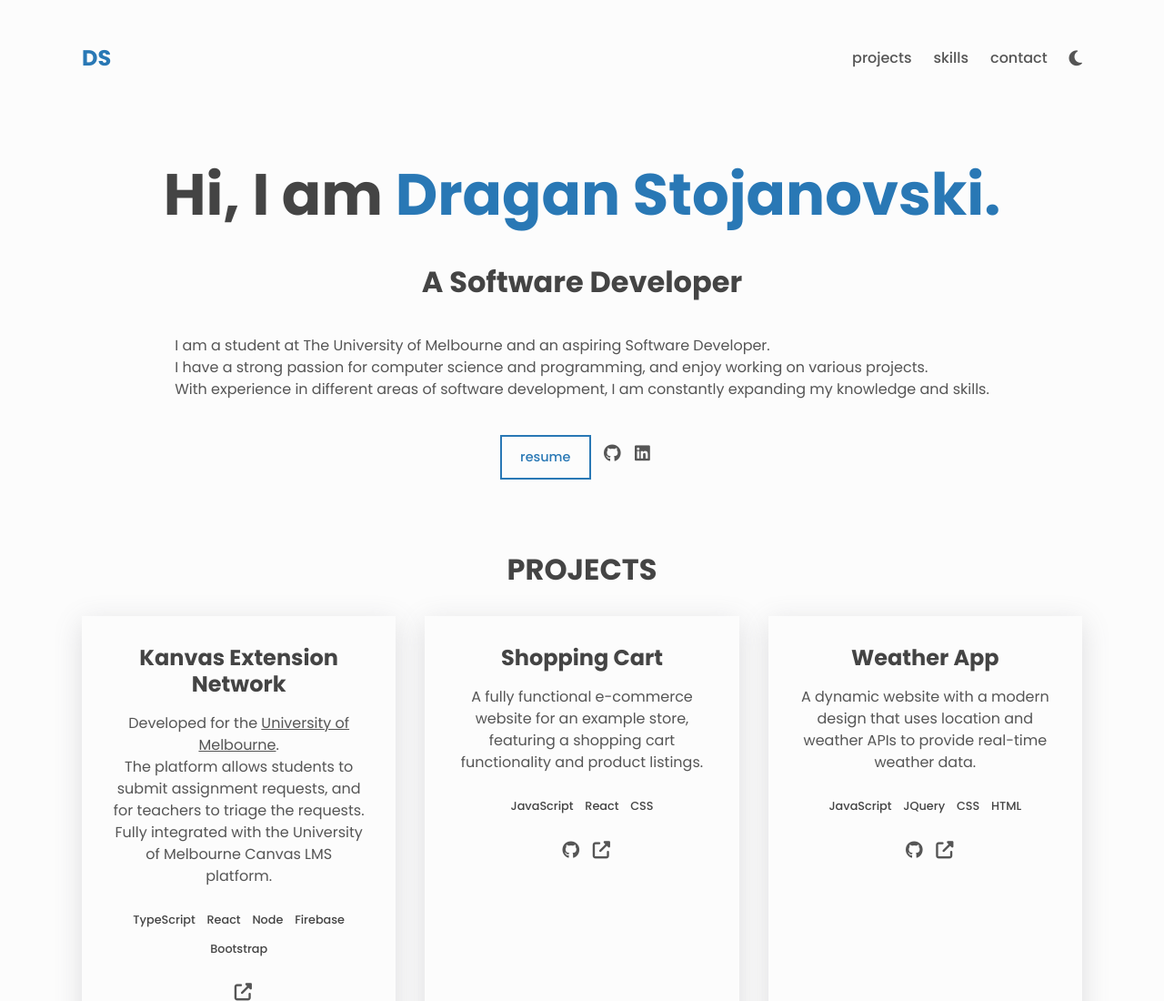
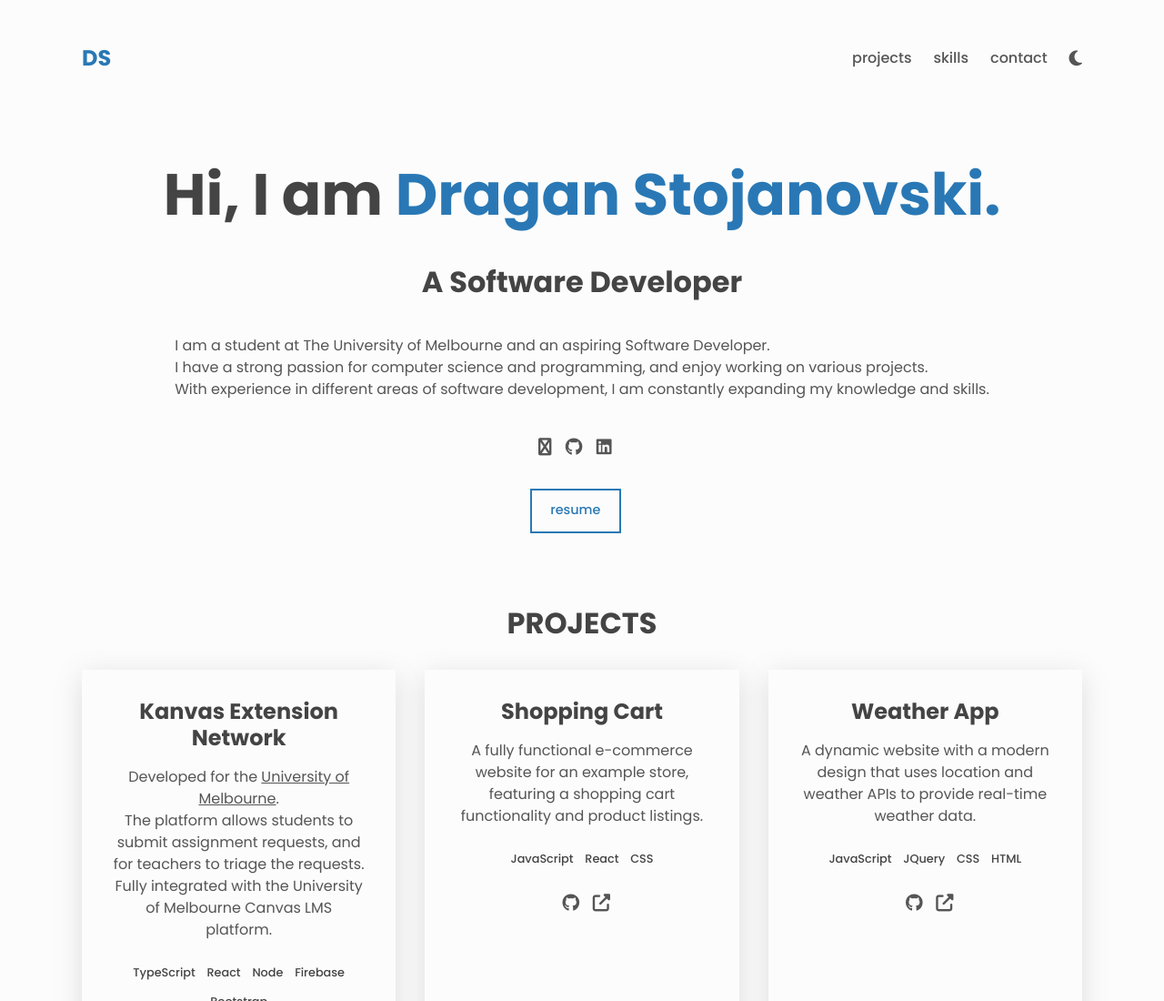
Before and after one commit to Dragan14/Dragan14.github.io, a plain HTML site: page index.html in a window 1280 px wide. Shown: the top 1100 px of the page at 91% size. Drawn offline with Linux system fonts and the light colour scheme.

Commit message:
updated links in the about section

```diff
--- a/index.html
+++ b/index.html
@@ -57,18 +57,25 @@
       </p>
 
       <div class="about__contact center">
-        <a href="https://example.com">
-          <span class="btn btn--outline">Resume</span>
+
+        <a href="mailto:dragan.stojanovski@outlook.com?subject = Feedback&body = Message" aria-label="email"
+          class="link link--icon">
+          <i aria-hidden="true" class="fab fa fa-envelope"></i>
         </a>
 
-        <a href="https://github.com/dragan14" aria-label="github" class="link link--icon">
+        <a href="https://github.com/dragan14" target="_blank" aria-label="github" class="link link--icon">
           <i aria-hidden="true" class="fab fa-github"></i>
         </a>
 
-        <a href="https://linkedin.com/in/dragan14" aria-label="linkedin" class="link link--icon">
+        <a href="https://www.linkedin.com/in/dragan-stojanovski-5a1089228" target="_blank" aria-label="linkedin"
+          class="link link--icon">
           <i aria-hidden="true" class="fab fa-linkedin"></i>
         </a>
       </div>
+      <br />
+      <a href="dragan-stojanovski-resume.pdf" target="_blank">
+        <span class="btn btn--outline">Resume</span>
+      </a>
     </div>
 
     <!-- Projects -->
@@ -194,8 +201,8 @@
     <section class="section contact center" id="contact">
       <h2 class="section__title">Contact</h2>
       <div id="contact-row">
-        <a href="mailto:dragan.stojanovski@outlook.com?subject = Feedback&body = Message" target="_blank"
-          aria-label="email" class="link link--icon">
+        <a href="mailto:dragan.stojanovski@outlook.com?subject = Feedback&body = Message" aria-label="email"
+          class="link link--icon">
           <i aria-hidden="true" class="fab fa fa-envelope"></i> Email
         </a>
         <a href="https://github.com/dragan14" aria-label="github" class="link link--icon" target="_blank">
```
Also changed, not shown: 1 other file.
